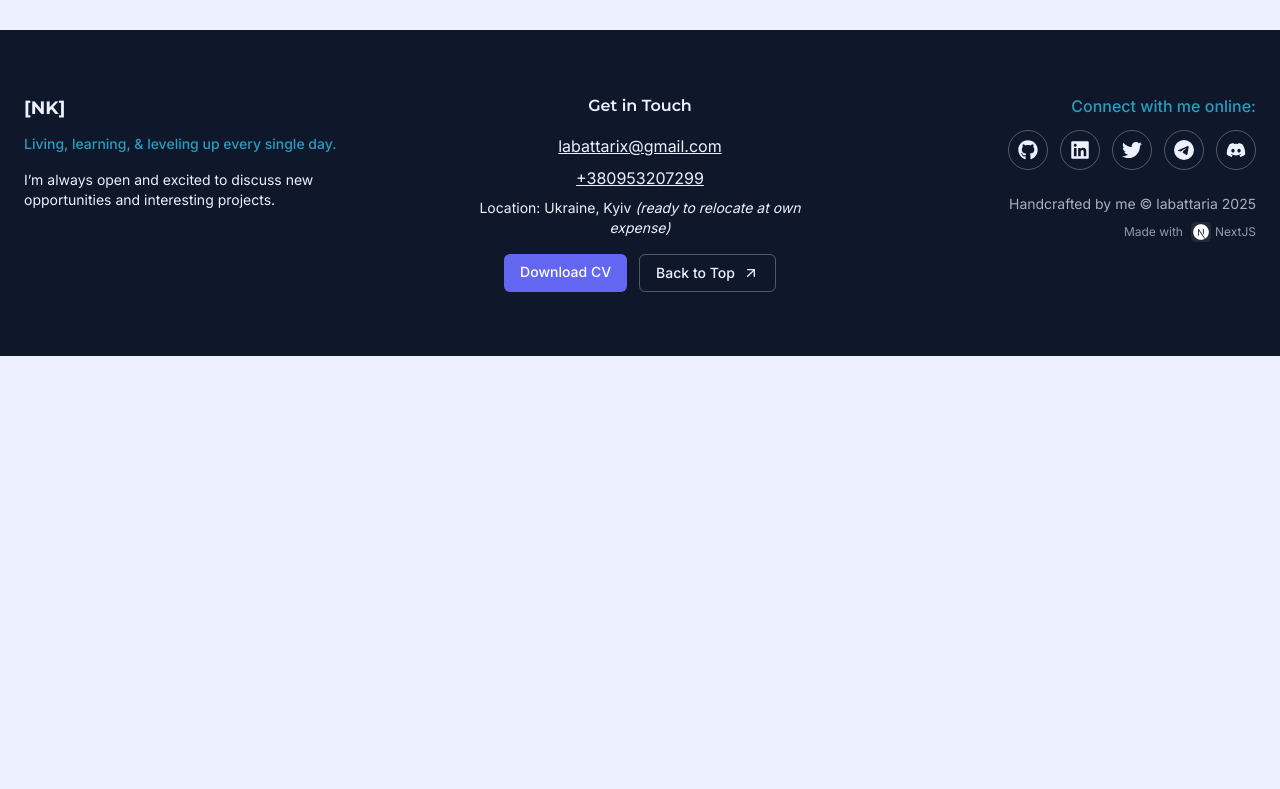
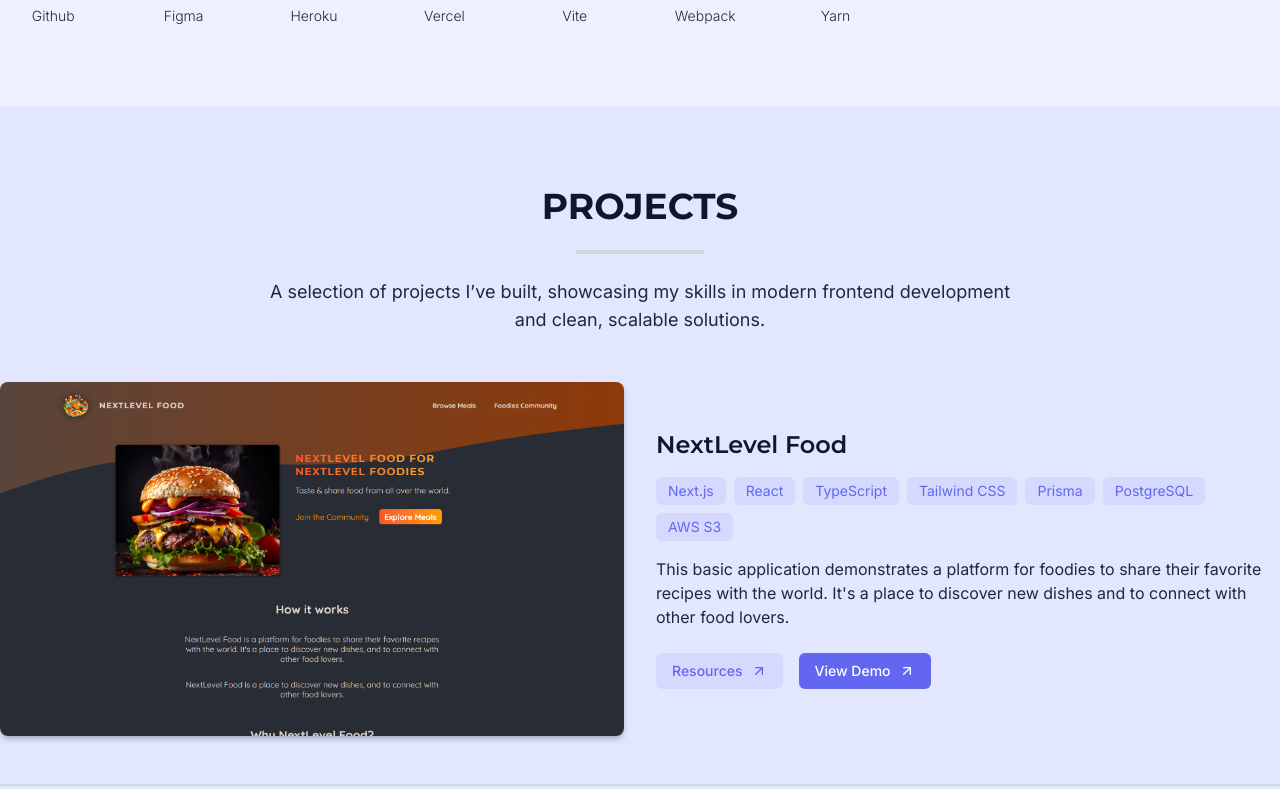
Before and after one commit to labattaria/portfolio-frontend, a Next.js app: page / in a window 1280 px wide. Shown: the part 2008-2797 px from the top of the page. Before the commit the page ends 2364 px from the top, so only its background shows below. Built offline with nearby package versions, Linux system fonts and the light colour scheme.

Commit message:
add global padding-top

```diff
--- a/app/page.tsx
+++ b/app/page.tsx
@@ -1,17 +1,20 @@
 import About from "@/components/about";
 import Footer from "@/components/footer";
 import Hero from "@/components/hero";
+import Projects from "@/components/projects";
 import Technologies from "@/components/technologies";
 
 export default function Home() {
   return (
-    <main>
+    <main className="pt-[76px]">
       <Hero />
 
       <About />
 
       <Technologies />
 
+      <Projects />
+
       <Footer />
     </main>
   );
```
